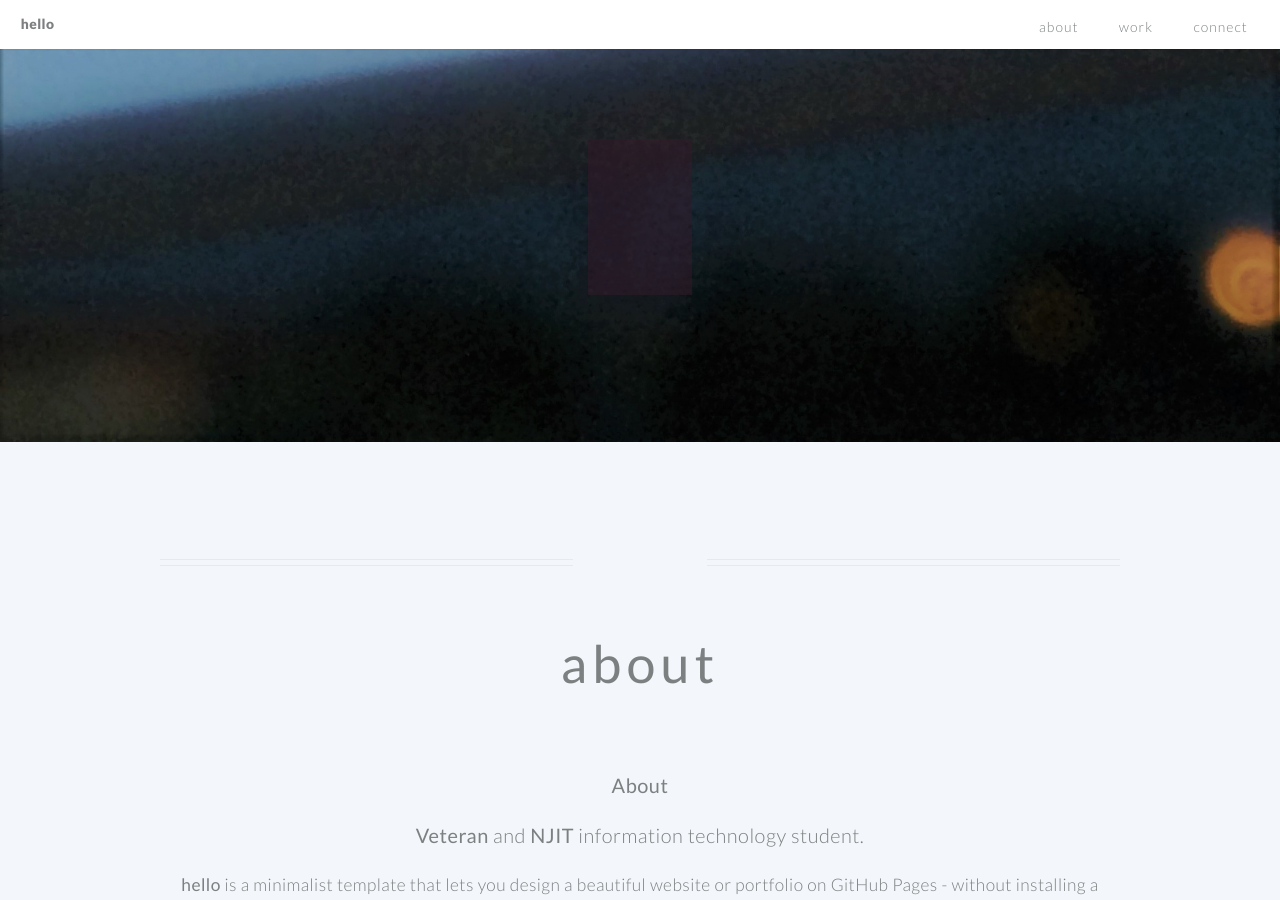
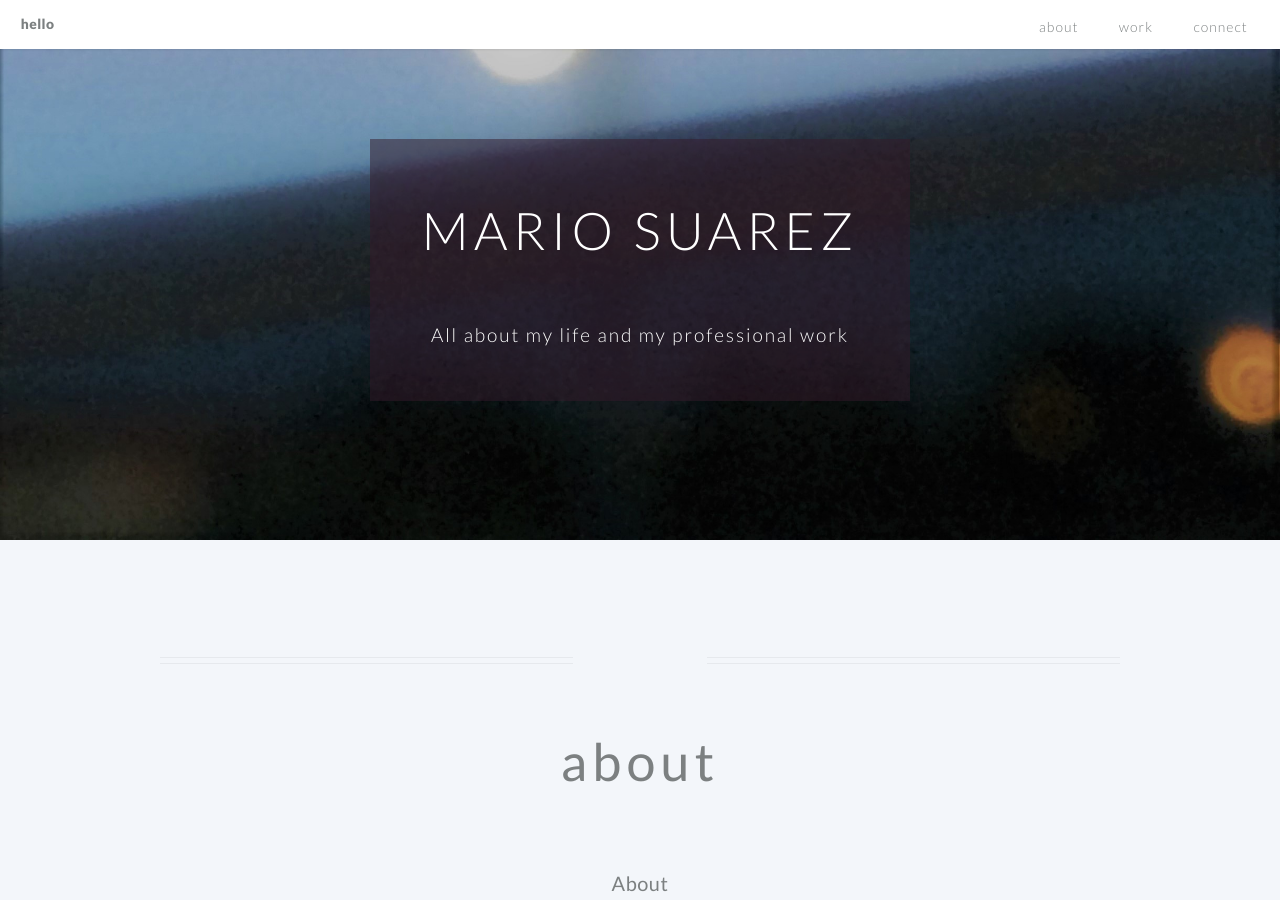
Before and after one commit to mariolsuarez/mls, a Jekyll site: the page built from index.md, in a window 1280 px wide and 900 px high. Built offline with Jekyll 4.4.1, drawn with Linux system fonts in a browser that asks for light colours; part of the change alters nothing that is shown.

Commit message:
Update index.md

```diff
--- a/index.md
+++ b/index.md
@@ -4,8 +4,8 @@ layout: hello-default
 # using Markdown language, you can customize the following variables!
 
 # these variables are required -------------------------------
-# MARIO SUAREZ
-## All about my life and my professional work
+banner_title: MARIO SUAREZ
+banner_subtitle: All about my life and my professional work
 background_image: /images/background.jpeg
 
 # all of the following variables are optional -----------------
```
